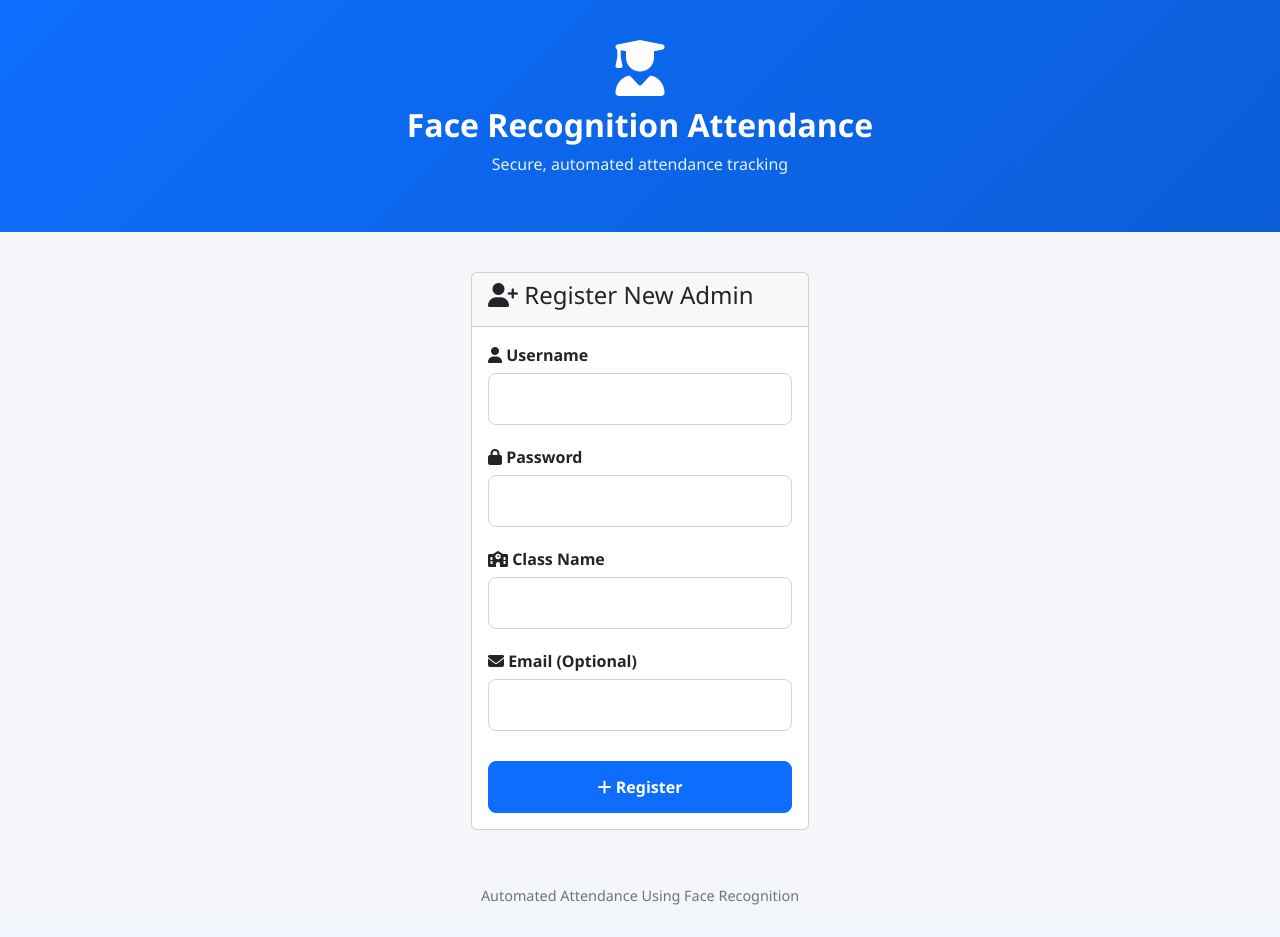
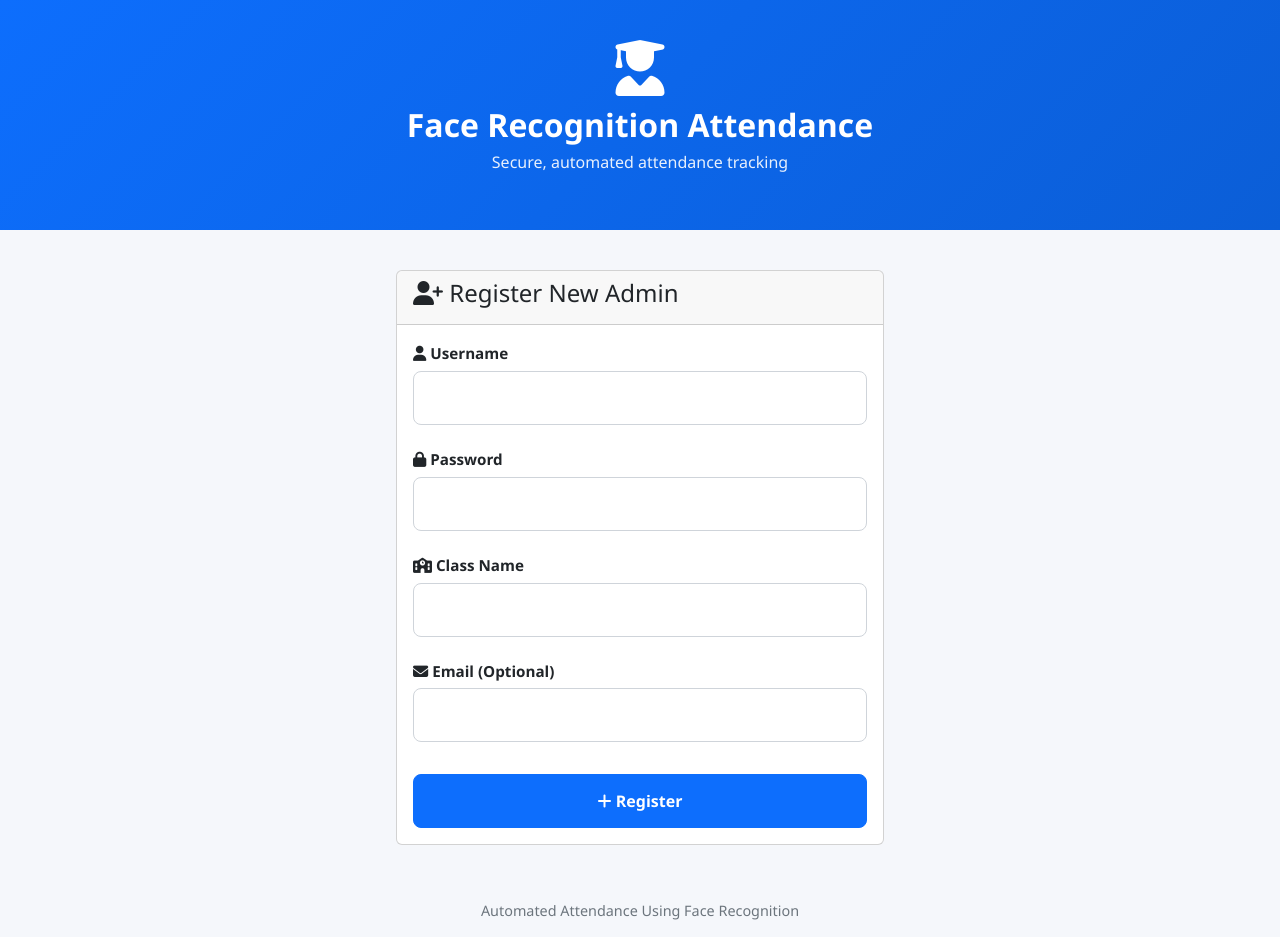
Before and after one commit to Shreyarg-77/face_attendance, a Flask app: page /register in a window 1280 px wide. Before the commit the page ends 905 px from the top, so only its background shows below. Run offline with Flask 3, Linux system fonts and the light colour scheme.

Commit message:
ALtered name

```diff
--- a/templates/base_public.html
+++ b/templates/base_public.html
@@ -13,13 +13,13 @@
         body {
             margin: 0;
             min-height: 100vh;
-            background: #f4f6f9;
+            background-color: #f5f7fb;
             font-family: 'Segoe UI', Tahoma, Geneva, Verdana, sans-serif;
             display: flex;
             flex-direction: column;
         }
 
-        /* ===== HEADER ===== */
+        /* ================= HEADER ================= */
         .page-header {
             background: linear-gradient(135deg, #0d6efd, #0b5ed7);
             color: #fff;
@@ -35,7 +35,7 @@
         .page-header h1 {
             font-size: 2rem;
             font-weight: 700;
-            margin-bottom: 8px;
+            margin-bottom: 6px;
         }
 
         .page-header p {
@@ -43,7 +43,7 @@
             opacity: 0.9;
         }
 
-        /* ===== MAIN CONTENT ===== */
+        /* ================= MAIN CONTENT ================= */
         .page-content {
             flex: 1;
             display: flex;
@@ -52,9 +52,11 @@
             padding: 40px 20px;
         }
 
+        /* THIS CONTROLS WIDTH */
         .form-wrapper {
             width: 100%;
-            max-width: 700px;   /* LONGER INPUTS */
+            max-width: 1000px;   /* WIDE FORM */
+            margin: auto;
         }
 
         h3 {
@@ -66,15 +68,18 @@
         .form-label {
             font-weight: 600;
             margin-bottom: 6px;
+            font-size: 0.95rem;
         }
 
+        /* ================= INPUTS ================= */
         .form-control {
-            height: 52px;
+            width: 100%;
+            height: 54px;
             font-size: 1rem;
-            padding: 12px 16px;
+            padding: 12px 18px;
             border-radius: 8px;
             border: 1.5px solid #cfd4da;
-            margin-bottom: 20px;
+            margin-bottom: 22px;
         }
 
         .form-control:focus {
@@ -82,12 +87,13 @@
             box-shadow: 0 0 0 0.2rem rgba(13, 110, 253, 0.2);
         }
 
+        /* ================= BUTTONS ================= */
         .btn-primary,
         .btn-outline-primary {
-            height: 52px;
+            width: 100%;
+            height: 54px;
             font-size: 1rem;
             font-weight: 600;
-            width: 100%;
             border-radius: 8px;
         }
 
@@ -95,7 +101,7 @@
             margin-top: 10px;
         }
 
-        /* ===== FOOTER ===== */
+        /* ================= FOOTER ================= */
         .page-footer {
             text-align: center;
             padding: 15px;
@@ -103,7 +109,7 @@
             color: #6c757d;
         }
 
-        /* ===== MOBILE ===== */
+        /* ================= MOBILE ================= */
         @media (max-width: 576px) {
             .page-header h1 {
                 font-size: 1.6rem;
@@ -140,7 +146,7 @@
     {% endblock %}
 </div>
 
-<!-- CONTENT -->
+<!-- MAIN CONTENT -->
 <div class="page-content">
     <div class="form-wrapper">
 
```
